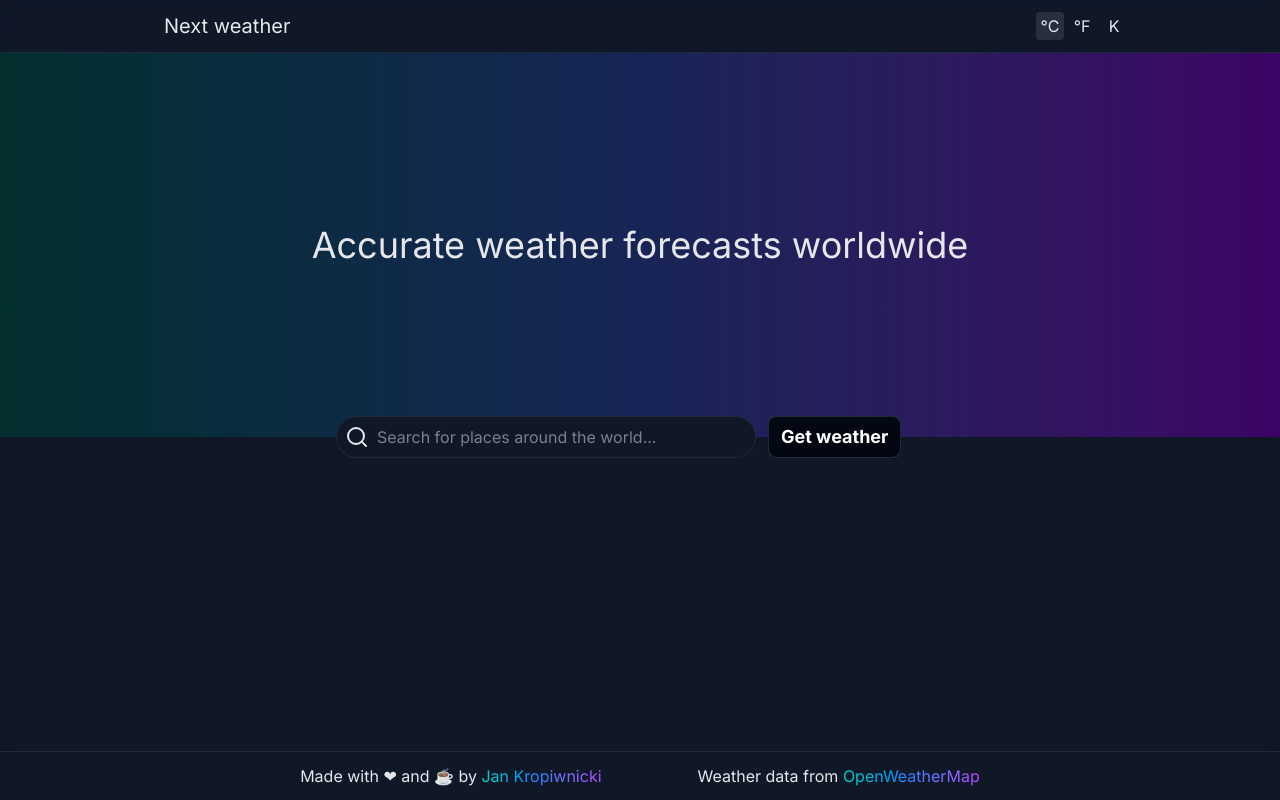
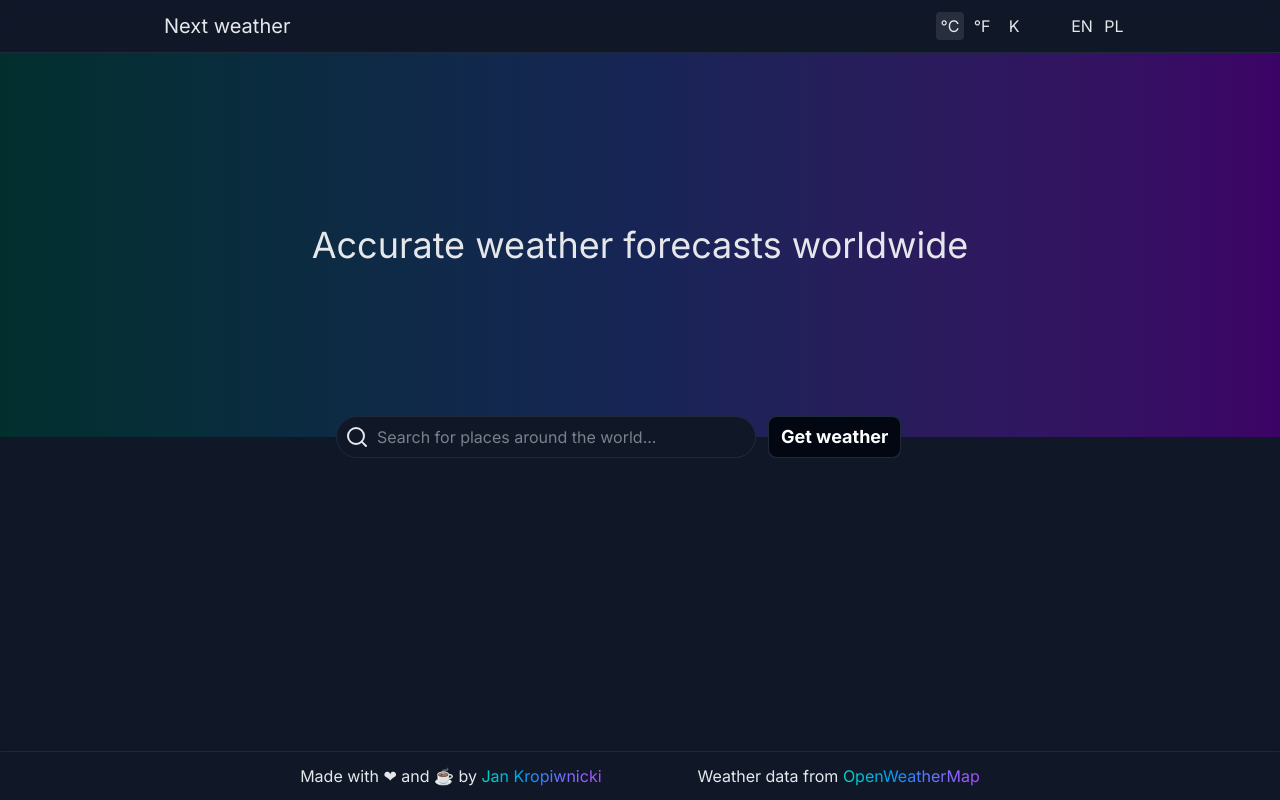
Before and after one commit to jankrop/next-weather, a Next.js app: page /weather in a window 1280 px wide. Built offline with nearby package versions, Linux system fonts and the light colour scheme.

Commit message:
Language switcher

```diff
--- a/components/Header.tsx
+++ b/components/Header.tsx
@@ -5,6 +5,9 @@ import { useContext, useState } from "react";
 import settingsContext from "@/contexts/SettingsContext";
 import { Link } from "@/i18n/navigation";
 import { Settings, X } from "react-feather";
+import { useLocale } from "use-intl";
+import { useRouter, useSearchParams } from "next/navigation";
+import { usePathname } from "next/navigation";
 
 export default function Header() {
     const { settings, setSettings } = useContext(settingsContext);
@@ -14,6 +17,25 @@ export default function Header() {
 
     const setTemperature = (temp: "celsius" | "fahrenheit" | "kelvin") => {
         setSettings({ ...settings, temperature: temp });
+    };
+
+    const router = useRouter();
+    const pathname = usePathname();
+    const searchParams = useSearchParams();
+
+    const locale = useLocale();
+
+    const changeLocale = (newLocale: string) => {
+        if (newLocale === locale) return;
+
+        const segments = pathname.split("/");
+        segments[1] = newLocale;
+        const newPath = segments.join("/");
+
+        const queryString = searchParams.toString();
+        const url = queryString ? `${newPath}?${queryString}` : newPath;
+
+        router.push(url);
     };
 
     return (
@@ -47,6 +69,19 @@ export default function Header() {
                             onSelect={() => setTemperature("kelvin")}
                         >
                             K
+                        </Toggle>
+                        <div className="w-8" />
+                        <Toggle
+                            isSelected={locale === "en"}
+                            onSelect={() => changeLocale("en")}
+                        >
+                            EN
+                        </Toggle>
+                        <Toggle
+                            isSelected={locale === "pl"}
+                            onSelect={() => changeLocale("pl")}
+                        >
+                            PL
                         </Toggle>
                     </div>
                 </div>
@@ -97,6 +132,23 @@ export default function Header() {
                                 K
                             </Toggle>
                         </div>
+                        <div className={"text-center"}>Language</div>
+                        <div className={"flex justify-center gap-4"}>
+                            <Toggle
+                                large
+                                isSelected={locale === "en"}
+                                onSelect={() => changeLocale("en")}
+                            >
+                                EN
+                            </Toggle>
+                            <Toggle
+                                large
+                                isSelected={locale === "pl"}
+                                onSelect={() => changeLocale("pl")}
+                            >
+                                PL
+                            </Toggle>
+                        </div>
                     </div>
                 </div>
             </div>
```
